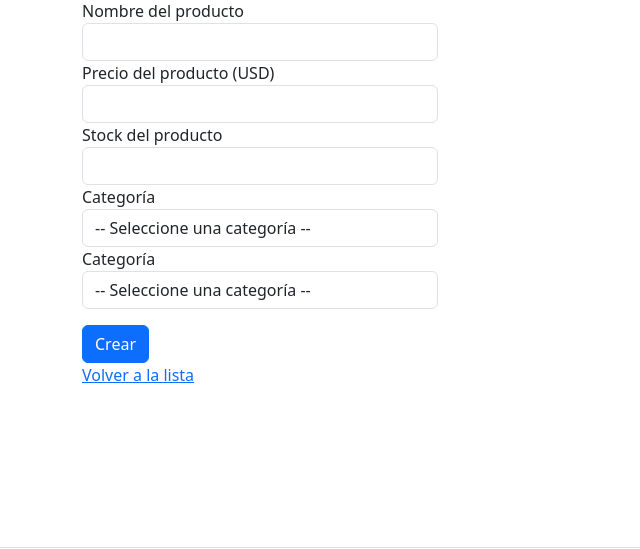
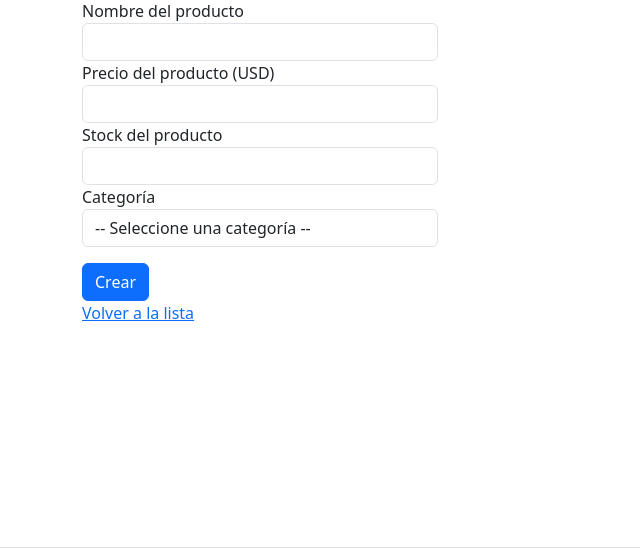
Before and after one commit to leotipan2020-boop/TEMA-1--GRUPO-3, an ASP.NET Core app: page /Productos/Create in a window 1280 px wide. Shown: the part 192-741 px from the top of the page, without its empty margins (0-640 px from the left). Run offline with ASP.NET Core 8, Linux system fonts and the light colour scheme; style sheets or scripts are compiled from the project's sources.

Commit message:
Corregir formulario Crear y Editar de Productos

```diff
--- a/Views/Productos/Create.cshtml
+++ b/Views/Productos/Create.cshtml
@@ -8,39 +8,40 @@
 
 <h4>Producto</h4>
 <hr />
+
 <div class="row">
     <div class="col-md-4">
-        <form asp-action="Create">
+        <form asp-action="Create" method="post">
             <div asp-validation-summary="ModelOnly" class="text-danger"></div>
+
             <div class="form-group">
                 <label asp-for="Nombre" class="control-label"></label>
                 <input asp-for="Nombre" class="form-control" />
                 <span asp-validation-for="Nombre" class="text-danger"></span>
             </div>
+
             <div class="form-group">
                 <label asp-for="Precio" class="control-label"></label>
                 <input asp-for="Precio" class="form-control" />
                 <span asp-validation-for="Precio" class="text-danger"></span>
             </div>
+
             <div class="form-group">
                 <label asp-for="Stock" class="control-label"></label>
                 <input asp-for="Stock" class="form-control" />
                 <span asp-validation-for="Stock" class="text-danger"></span>
             </div>
+
             <div class="form-group">
                 <label asp-for="CategoriaId" class="control-label"></label>
-                <select asp-for="CategoriaId" class="form-control" asp-items="ViewBag.CategoriaId">
+                <select asp-for="CategoriaId"
+                        class="form-control"
+                        asp-items="ViewBag.CategoriaId">
                     <option value="">-- Seleccione una categoría --</option>
                 </select>
                 <span asp-validation-for="CategoriaId" class="text-danger"></span>
             </div>
-            <div class="form-group">
-                <label asp-for="CategoriaId" class="control-label"></label>
-                <select asp-for="CategoriaId" class="form-control" asp-items="ViewBag.CategoriaId">
-                    <option value="">-- Seleccione una categoría --</option>
-                </select>
-                <span asp-validation-for="CategoriaId" class="text-danger"></span>
-            </div>
+
             <div class="form-group mt-3">
                 <input type="submit" value="Crear" class="btn btn-primary" />
             </div>
@@ -53,5 +54,7 @@
 </div>
 
 @section Scripts {
-    @{await Html.RenderPartialAsync("_ValidationScriptsPartial");}
+    @{
+        await Html.RenderPartialAsync("_ValidationScriptsPartial");
+    }
 }
--- a/Views/Productos/Edit.cshtml
+++ b/Views/Productos/Edit.cshtml
@@ -47,5 +47,7 @@
 </div>
 
 @section Scripts {
-    @{await Html.RenderPartialAsync("_ValidationScriptsPartial");}
+    @{
+        await Html.RenderPartialAsync("_ValidationScriptsPartial");
+    }
 }
```
